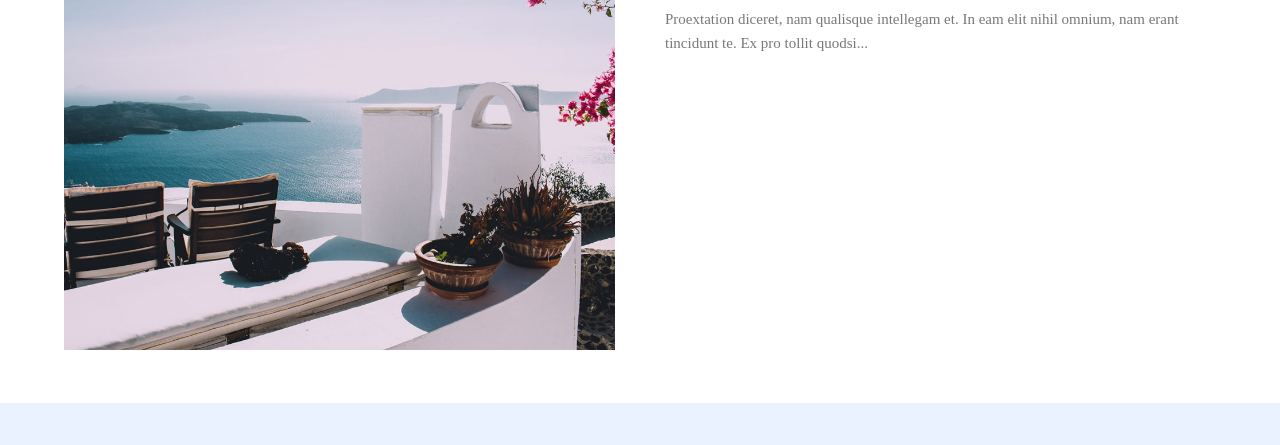
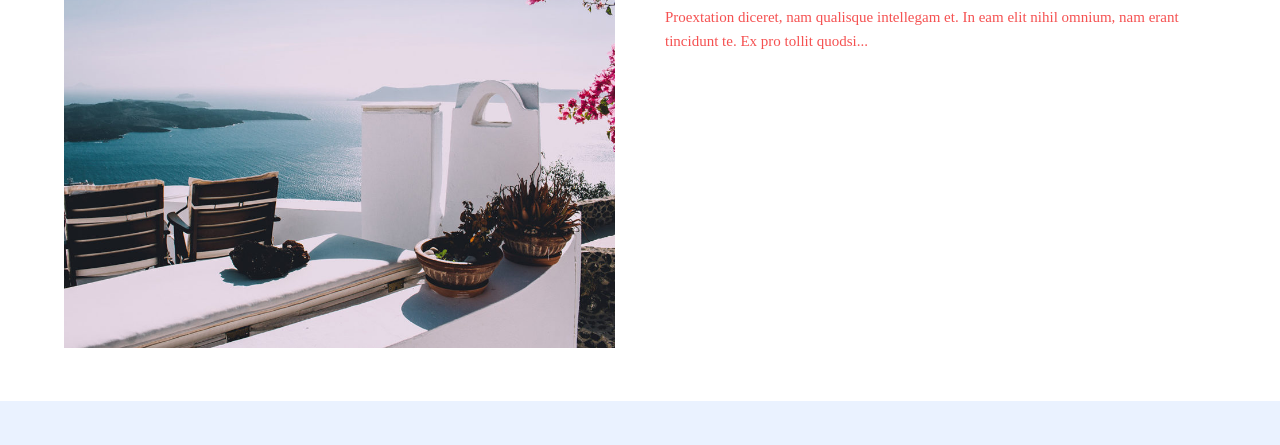
Before and after one commit to hannahrramirez/HannahRamirez_Assignment5, a website: page public/index.html in a window 1280 px wide. Shown: the part 264-709 px from the top of the page. Drawn offline with nearby package versions, Linux system fonts and the light colour scheme; a web font is replaced by a local one.

Commit message:
9th commit - 5 variables

```diff
--- a/src/scss/style.scss
+++ b/src/scss/style.scss
@@ -1,12 +1,12 @@
-$color_1: #787878;
+$color_1: #f55151;
 $color_2: #111111;
 $color_3: #999999;
 $color_4: #324360;
-$color_5: #35c4ce;
+$color-5: #35c4ce;
 $color_6: #989898;
 $color_7: #000;
 $font-family_1: Quando;
-$font-family_2: 'Josefin Sans', sans-serif;
+$font-family_2: 'Arial', sans-serif;
 $font-family_3: 'FontAwesome';
 
 /* header and main nav */
@@ -18,6 +18,7 @@ $font-family_3: 'FontAwesome';
 body {
 	font-family: $font-family_1;
 	font-size: 15px;
+    //variable 1//
 	color: $color_1;
 }
 img {
@@ -33,6 +34,7 @@ a {
 	text-decoration: none;
 	color: $color_2;
 	transition: .20s;
+    //variable 2//
 	&:hover {
 		color: $color_3;
 	}
@@ -40,6 +42,7 @@ a {
 h1 {
 	margin-top: 25px;
 	margin-bottom: 20px;
+    //variable 3//
 	font-family: $font-family_2;
 	font-weight: 400;
 	line-height: 1.3em;
@@ -54,6 +57,7 @@ h2 {
 	font-weight: 400;
 	line-height: 1.3em;
 	word-wrap: break-word;
+    //variable 4//
 	color: $color_2;
 	font-size: 31px;
 }
@@ -94,6 +98,7 @@ h6 {
 	font-weight: 400;
 	line-height: 1.3em;
 	word-wrap: break-word;
+    //variable 5//
 	color: $color_2;
 	font-size: 15px;
 }
```
Also changed, not shown: public/assets/css/style.css, 1 other file.
